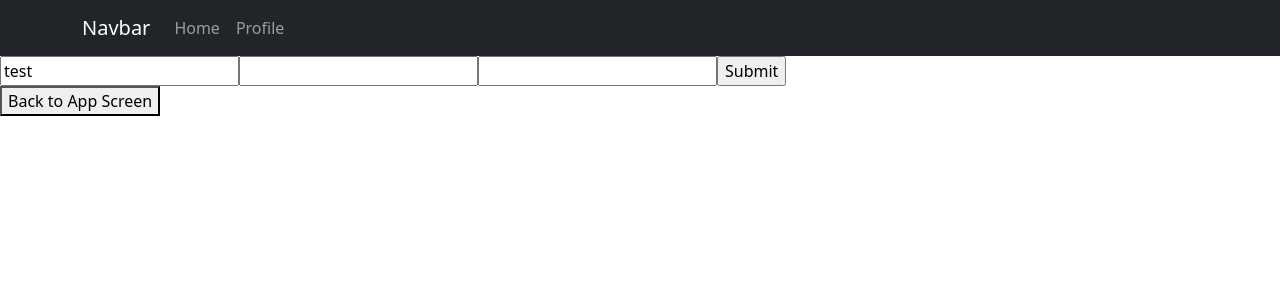
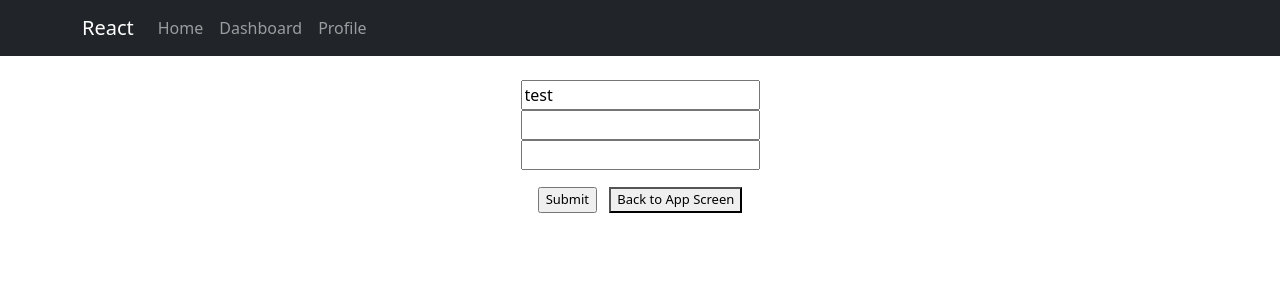
Before and after one commit to asairaj22/react-learn-basic, a React (Create React App) app: page /profile in a window 1280 px wide. Shown: the top 300 px of the page. Built offline with nearby package versions, Linux system fonts and the light colour scheme.

Commit message:
dashboard added and parent-child communication added

```diff
--- a/src/App.js
+++ b/src/App.js
@@ -11,9 +11,10 @@ const App = () => {
     <div className="App">
       <Navbar bg="dark" data-bs-theme="dark">
         <Container>
-          <Navbar.Brand href="/">Navbar</Navbar.Brand>
+          <Navbar.Brand href="/">React</Navbar.Brand>
           <Nav className="me-auto">
             <Nav.Link as={Link} to="/home">Home</Nav.Link>
+            <Nav.Link as={Link} to="/dashboard">Dashboard</Nav.Link>
             <Nav.Link as={Link} to="/profile">Profile</Nav.Link>
           </Nav>
         </Container>
--- /dev/null
+++ b/src/Components/dashboard.js
@@ -0,0 +1,22 @@
+import React, { useState } from 'react';
+import HomePage from './homepage';
+
+const Dashboard = () => {
+    const value = { key1: 'Home ', key2: 'Page' };
+    const [receivedFromHomePage, setReceivedFromHomePage] = useState('Waiting for button click');
+    const handleData = (data) => {
+        setReceivedFromHomePage(data);
+    };
+
+    return (
+        <div>
+            <div>
+                <h3>Welcome to Dashboard Screen</h3>
+                <p>Received data from child: {receivedFromHomePage}</p>
+                <HomePage handler={handleData} pageContent={value}></HomePage>
+            </div>
+        </div>
+    )
+}
+
+export default Dashboard;
--- a/src/Components/homepage.js
+++ b/src/Components/homepage.js
@@ -8,26 +8,27 @@ const HomePage = (props) => {
         navigate('/');
     };
 
-
     const sendData = () => {
+        if (typeof props.handler === 'function') {
             props.handler('Data from Homepage');
         }
+    }
+
 
     console.log(props.pageContent);
 
     return (
         <div>
-            <h2>My Simple React {props.pageContent?.key1 + props.pageContent?.key2}</h2>
+            <h3>My Simple React {props.pageContent?.key1} {props.pageContent?.key2}</h3>
             <p>Welcome to my simple React home page! This is a basic example of a React project.</p>
             <img src="https://via.placeholder.com/300" alt="Placeholder" />
+            <div className='mt-2'>
                 <button onClick={sendData}>Send Data</button>
-
-            <div>
-            <button onClick={() => navigate('/profile')}>
+                <button className='ms-2' onClick={() => navigate('/profile')}>
                     Buton click to Profile Screen
                 </button>
 
-            <button onClick={handleClick}>
+                <button className='ms-2' onClick={handleClick}>
                     Back to App Screen
                 </button>
             </div>
--- a/src/Components/profile.js
+++ b/src/Components/profile.js
@@ -1,52 +1,35 @@
-import React, { useState } from 'react';
+import React from 'react';
 import { Link } from 'react-router-dom';
-// import HomePage from './homepage';
 import { useForm } from "react-hook-form"
 
-const Profile = (props) => {
-    // const value = { key1: 'Home ', key2: 'Page' };
-    // const [receivedFromHomePage, setReceivedFromHomePage] = useState('Waiting for button click');
-    // const handleData = (data) => {
-    //     setReceivedFromHomePage(data);
-    // };
-
-    const {
-        register,
-        handleSubmit,
-        formState: { errors },
-      } = useForm()
-
-      const onBasicFormSubmit = (data) => console.log(data)
+const Profile = () => {
+    const { register, handleSubmit, formState: { errors }, } = useForm();
+    const onBasicFormSubmit = (data) => console.log(data);
 
     return (
         <div>
             {/* Basic Form */}
-            <form onSubmit={handleSubmit(onBasicFormSubmit)}>
-                <input defaultValue="test" {...register("userName")} />
-                <input {...register("userID", {
+            <form className='mt-4 text-webkit-center' onSubmit={handleSubmit(onBasicFormSubmit)}>
+                <input className='d-block' defaultValue="test" {...register("userName")} />
+                <input className='d-block' {...register("userID", {
                     required: {value: true, message: "UserID is required"},
                     minLength: { value: 7, message: 'Minimum 7 Character'},
                     pattern: { value: /^[0-9]+$/i, message: 'Enter only numbers'},
-                    validate: (value) => value[0] == '2' || 'Wrong User ID',
+                    validate: (value) => value[0] === '2' || 'Wrong User ID',
                 })} />
-                {errors.userID && <span>{errors.userID.message}</span>}
-                <input
-                {...register("mobileNumber", {
+                {errors.userID && <span className='error-message'>{errors.userID.message}</span>}
+                <input className='d-block' autoComplete='off' {...register("mobileNumber", {
                     validate: {
                     positive: v => parseInt(v) > 0 || 'Number should not be negative',
                     lessThanTen: v => parseInt(v) >= 10 || 'Number should between 1 - 9',
                     }
                 })}/>
-                {errors.mobileNumber && <span>{errors.mobileNumber.message}</span>}
-                <input type="submit" />
+                {errors.mobileNumber && <span className='error-message'>{errors.mobileNumber.message}</span>}
+                <div className='mt-3'>
+                    <input className='button-style me-2' type="submit" />
+                    <Link className='a-style' to="/"> <button className='button-style'> Back to App Screen </button></Link>
+                </div>
             </form>
-
-            {/* <div>
-                <h1>Welcome to Profile Screen</h1>
-                <p>Received data from child: {receivedFromHomePage}</p>
-                <HomePage handler={handleData} pageContent={value}></HomePage>
-            </div> */}
-            <Link to="/"> <button> Back to App Screen </button></Link>
         </div>
     )
 }
--- a/src/index.css
+++ b/src/index.css
@@ -8,6 +8,25 @@ body {
 }
 
 code {
-  font-family: source-code-pro, Menlo, Monaco, Consolas, 'Courier New',
-    monospace;
+  font-family: source-code-pro, Menlo, Monaco, Consolas, 'Courier New', monospace;
 }
+
+.text-webkit-center{
+  text-align: center;
+  text-align: -webkit-center;
+}
+
+.button-style{
+  display: inline-block;
+  font-size: 13px;
+}
+
+.a-style{
+  text-decoration: none !important;
+}
+
+.error-message{
+  color: red;
+  font-size: 12px;
+  vertical-align: top;
+}
--- a/src/routes.js
+++ b/src/routes.js
@@ -2,11 +2,13 @@ import { Routes, Route } from 'react-router-dom';
 import HomePage from './components/homepage';
 import NotFound from './components/not-found';
 import Profile from './components/profile';
+import Dashboard from './components/dashboard';
 
 const AppRoutes = () => (
   <Routes>
     <Route path="/" />
     <Route path="/home" element={<HomePage />} />
+    <Route path="/dashboard" element={<Dashboard />} />
     <Route path="/profile" element={<Profile />} />
     <Route path="*" element={<NotFound />} />
   </Routes>
```
Lines whose indentation alone changed are shown as unchanged.
